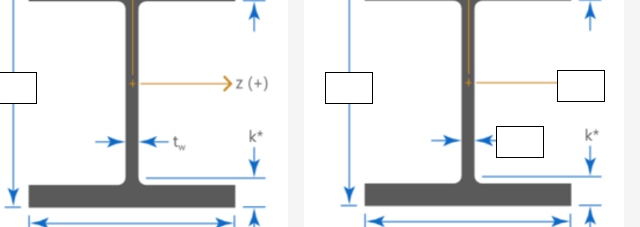
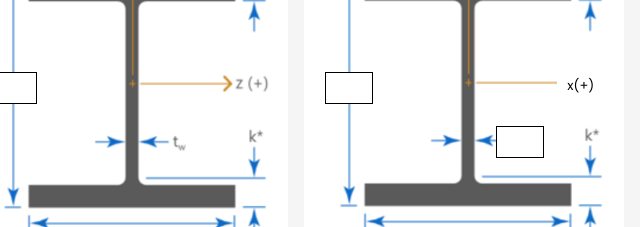
Before and after one commit to SheikhSaidee07/SES2-Web-Tool-2, a plain HTML site: page index.html in a window 1280 px wide. Shown: the part 333-560 px from the top of the page, 575-1215 px from the left. Drawn offline with Linux system fonts and the light colour scheme.

Commit message:
add:constant x(+) instead of value

```diff
--- a/index.html
+++ b/index.html
@@ -84,15 +84,12 @@ header {
 }
 
 .image--box-1{
-    /* border: 1px solid red; */
     position: relative;
 }
 
 .image--box-2{
-    /* border: 1px solid red; */
     position: relative;
 }
-
 .span-class{
     position: absolute;
     background-color: white;
@@ -104,6 +101,9 @@ header {
     width: 3rem;
     height: 2rem;
     font-size: 13px;
+}
+.span-class:nth-child(4){
+    border: none;
 }
 .d_b, .d_c {
     top: 11rem;
@@ -818,6 +818,8 @@ th, td {
         const calculateBtn = document.getElementById("calculateBtn");
         const mprContainer = document.querySelector(".mpr")
         const demandContainer = document.querySelector(".demand")
+        const x =document.querySelector(".x")
+        x.textContent= "x(+)"
         calculateBtn.addEventListener("click", function () {
             mprContainer.innerHTML='';
             demandContainer.innerHTML='';
@@ -838,7 +840,6 @@ th, td {
             const bf_c = document.querySelector(".bf_c")
             const d_c =document.querySelector(".d_c")
             const tw_c =document.querySelector(".tw_c")
-            const x =document.querySelector(".x")
             const tf_c =document.querySelector(".tf_c")
             const beamId = document.getElementById("beam").value;
             const columnId = document.getElementById("column").value;
@@ -855,7 +856,6 @@ th, td {
                     bf_c.textContent = columnData.bf
                     d_c.textContent= columnData.d
                     tw_c.textContent= columnData.tw
-                    x.textContent= columnData.zpx
                     tf_c.textContent= columnData.tf
                     console.log("column data is --------------->", columnData)
                     // Calculating moment capacity
```
